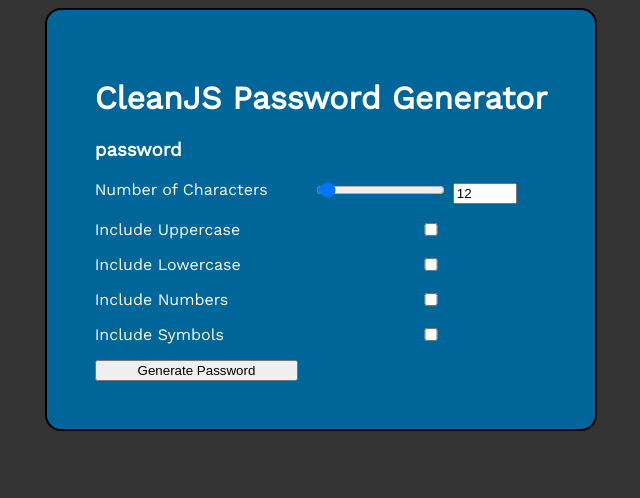
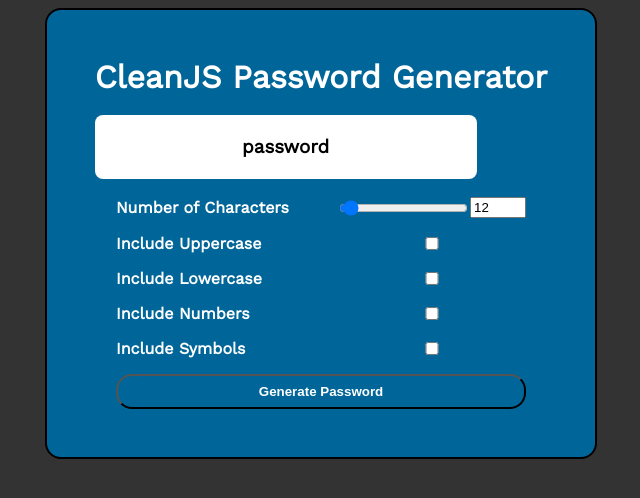
Before and after one commit to reedtlr/cleanJS_password_generator, a plain HTML site: page index.html in a window 1280 px wide. Shown: the whole page, without its empty margins (319-959 px from the left). Drawn offline with nearby package versions, Linux system fonts and the light colour scheme.

Commit message:
styled form and started adding variables in js

```diff
--- a/Assets/script.js
+++ b/Assets/script.js
@@ -12,3 +12,9 @@
 
 // // Add event listener to generate button
 // generateBtn.addEventListener("click", writePassword);
+
+var characterAmountRange = document.getElementById ('characterAmaountRange')
+
+var characterAmountNumber = document.getElementById ('characterAmaountNumber')
+
+characterAmountRange.addEventListener ('input', syncCharacterAmount)
--- a/Assets/style.css
+++ b/Assets/style.css
@@ -25,6 +25,54 @@ body {
     display: grid;
     grid-template-columns: auto auto;
     row-gap: 1rem;
-    column-gap: 1rem;
+    column-gap: 3rem;
+    justify-content: center;
+    align-items: center;
+}
 
+.title {
+    margin: 0;
+    text-align: center;
 }
+
+label {
+    font-weight: bold;
+}
+
+.characterAmountContainer {
+    display: flex;
+    align-items: center;
+}
+
+.numberInput {
+    width: 3rem;
+}
+
+.passwordDisplay {
+    background-color: white;
+    color: black;
+    padding: 1rem;
+    boarder: 1px solid #333;
+    height: 2rem;
+    width: 350px;
+    display: flex;
+    justify-content: center;
+    align-items: center;
+    word-break: break-all;
+    border-radius: .5rem;
+}
+
+.genButton {
+  grid-column: span 2;
+  background-color: transparent;
+  boarder: 2px solid white;
+  color: white;
+  padding: .5rem 1rem;
+  font-weight: bold;
+  cursor: pointer;
+  border-radius: 1rem;
+}
+
+.genButton:hover {
+    background-color: #FFFFFF33;
+}
--- a/index.html
+++ b/index.html
@@ -19,15 +19,15 @@
 <body>
     <main class="container">
 
-    <h1> CleanJS Password Generator</h1>
-    <h3>password</h3>
+    <h1 class="title"> CleanJS Password Generator</h1>
+    <h3 class="passwordDisplay">password</h3>
 
     <form class="form">
         <label for= " ">Number of Characters</label>
 
-        <div>
+        <div class="characterAmountContainer">
             <input type= "range" min= "8" max= "128" value="12" id="characterAmountRange">
-            <input type= "number" min= "8" max= "128" value="12" id="characterAmountNumber">
+            <input class="numberInput" type= "number" min= "8" max= "128" value="12" id="characterAmountNumber">
         </div>
 
         <label for="includeUppercase">Include Uppercase</label>
@@ -42,7 +42,7 @@
         <label for="includeSymbols">Include Symbols</label>
         <input type="checkbox" id="includeSymbols">
 
-        <button type="submit">Generate Password</button>
+        <button class="genButton" type="submit">Generate Password</button>
     </form>
 
     </main>
```
